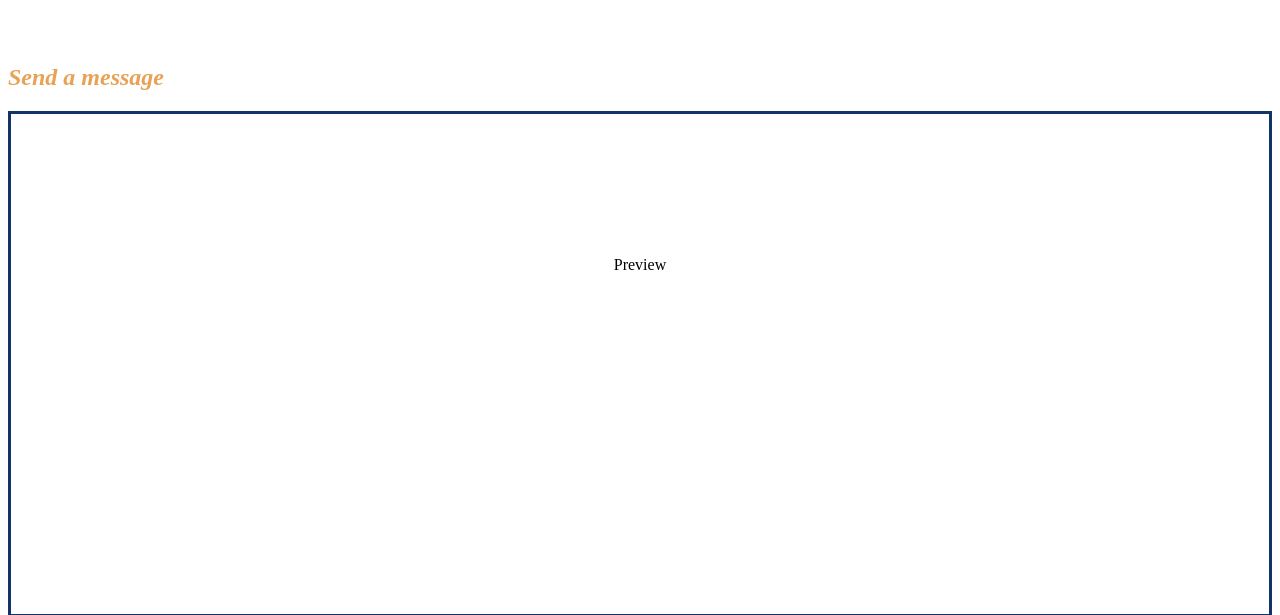
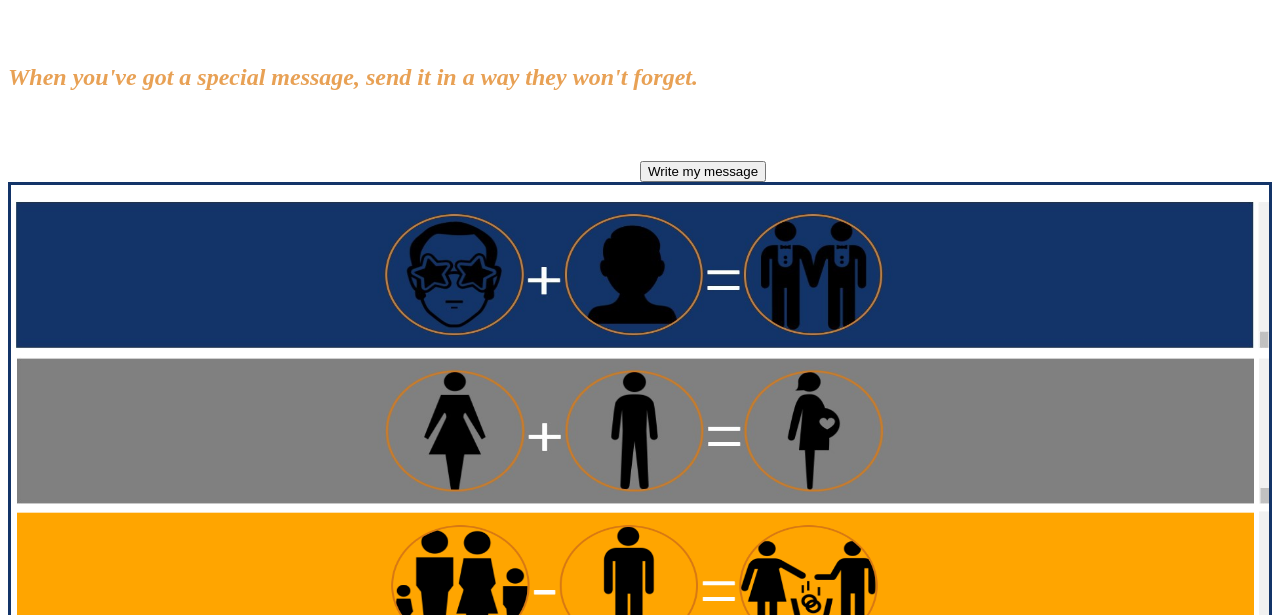
Before and after one commit to dwishnuff/301Final, a website: page public/index.html in a window 1280 px wide. Shown: the part 185-800 px from the top of the page. Drawn offline with nearby package versions, Linux system fonts and the light colour scheme; some packages are replaced by stand-ins of ours; a script that the page names is missing.

Commit message:
updated index.html

```diff
--- a/public/index.html
+++ b/public/index.html
@@ -9,9 +9,15 @@
 </head>
 <body>
   <div class="banner"><h1> Me + You </h1></div>
-  <h2>Send a message</h2>
+  <h2>When you've got a special message, send it in a way they won't forget. </h2>
 
-<div class = "screenshot"><p>Preview</p><div id ="inside_screenshot"></div></div>
+  <form id ="create" >
+    <input type = "button" class="buttonStyle" value="Write my message" onclick="window.location.href = 'formula.html'">
+  </form>
+
+<div class = "screenshot">
+  <img src="images/meyou.jpg">
+</div>
 
 <form id ="create" >
   <input type = "button" class="buttonStyle" value="Write my message" onclick="window.location.href = 'formula.html'">
--- a/public/styles/style.css
+++ b/public/styles/style.css
@@ -17,7 +17,7 @@ footer {
   text-align: center;
 }
 
-.screenshot {
+/*.screenshot {
   border-style: solid;
   border-color: #133468;
   width: 80%%;
@@ -27,7 +27,7 @@ footer {
 .screenshot p {
   text-align: center;
   padding-top: 10%;
-  }
+  }*/
 
 
 #create {
```
Also changed, not shown: public/formula.html (+1 -1 lines), public/message.html (+1 -1 lines), public/preview.html (+1 -1 lines), public/images/meyou.jpg (added).
